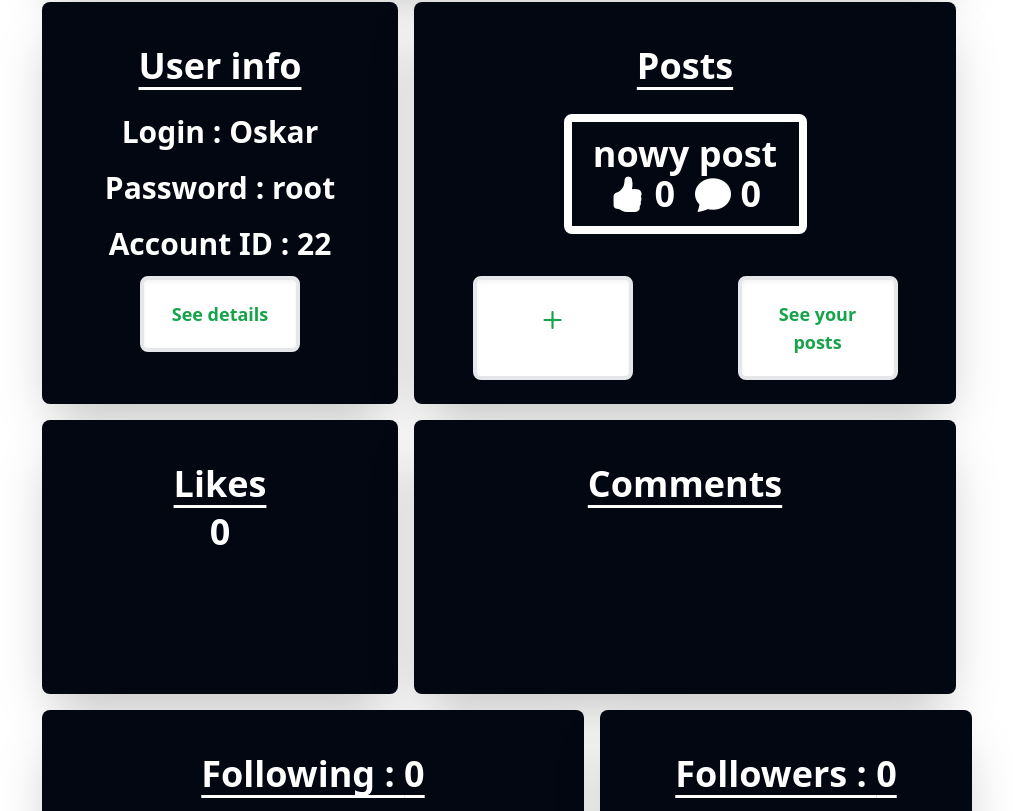
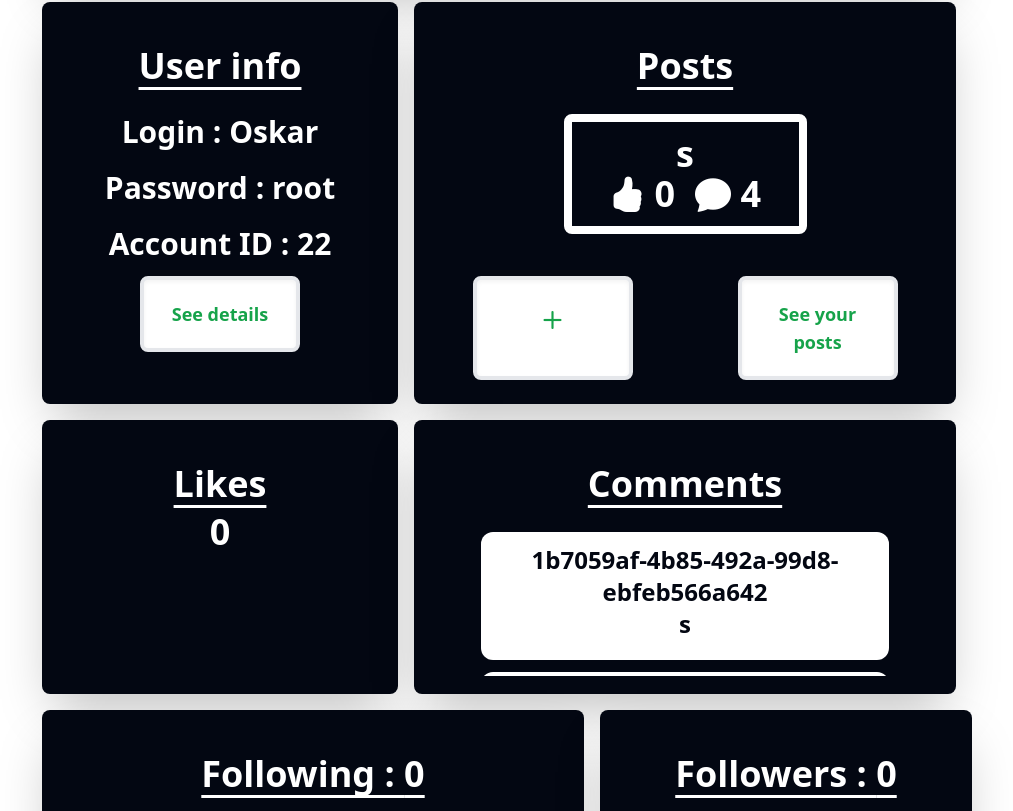
Before and after one commit to OskarProgrammer/Social-Media, a React (Vite) app: page /account in a window 1280 px wide. Shown: the part 349-1160 px from the top of the page, without its empty margins (133-1146 px from the left). Built offline with nearby package versions, Linux system fonts and the light colour scheme; data requests are answered from the project's data file.

Commit message:
Creating date of comment

```diff
--- a/data/db.json
+++ b/data/db.json
@@ -21,14 +21,43 @@
   ],
   "posts": [
     {
-      "id": "f4007755-23dd-4643-b975-72bd31db7e9e",
-      "title": "nowy post",
-      "desc": "sdsds",
-      "img": "sss",
+      "id": "1b7059af-4b85-492a-99d8-ebfeb566a642",
+      "title": "s",
+      "desc": "s",
+      "img": "s",
       "likes": [],
       "ownerID": "22",
-      "createdAt": "2024-09-16T11:27:14.871Z"
+      "createdAt": "2024-09-16T18:39:05.240Z"
     }
   ],
-  "comments": []
+  "comments": [
+    {
+      "id": "7b7e849a-a2ac-408d-9100-5ea4150e3d22",
+      "ownerID": "22",
+      "postID": "1b7059af-4b85-492a-99d8-ebfeb566a642",
+      "comment": "s",
+      "createdAt": "2024-09-16T18:47:40.109Z"
+    },
+    {
+      "id": "b56492e9-5f6b-47ff-a444-eeeeb446d4e1",
+      "ownerID": "22",
+      "postID": "1b7059af-4b85-492a-99d8-ebfeb566a642",
+      "comment": "s",
+      "createdAt": "2024-09-16T18:49:05.369Z"
+    },
+    {
+      "id": "54abfd30-fa4b-483b-aa01-42c7a3859fdd",
+      "ownerID": "22",
+      "postID": "1b7059af-4b85-492a-99d8-ebfeb566a642",
+      "comment": "s",
+      "createdAt": "2024-09-16T18:51:09.931Z"
+    },
+    {
+      "id": "5654dc50-e52c-4b5e-bb38-a4daf63dc7df",
+      "ownerID": "22",
+      "postID": "1b7059af-4b85-492a-99d8-ebfeb566a642",
+      "comment": "s",
+      "createdAt": "2024-09-16T18:51:41.285Z"
+    }
+  ]
 }
--- a/src/components/CommentTab.jsx
+++ b/src/components/CommentTab.jsx
@@ -1,12 +1,42 @@
 
-// importing
+// importing api functions
 import axios from "axios"
+
+// importing functions and components from react library
 import { useEffect, useState } from "react"
+
+// importing date functions
+import { getSecondsDiff, getMinutesDiff, getHoursDiff } from "../date_functions/date_functions"
 
 
 export const CommentTab = ( { commentInfo } ) => {
 
     let [author, setAuthor] = useState()
+
+    const diff = () =>{
+        // creating format
+        const responseFormat = ( text ) =>{
+            return "Created " + text + " ago"
+        }
+
+        // creating current date
+        const currentDate = new Date()
+
+        // getting diff between current date and date of creating the postInfo
+        const secondsDiff = getSecondsDiff(currentDate, new Date(commentInfo?.createdAt))
+        const minutesDiff = getMinutesDiff(currentDate, new Date(commentInfo?.createdAt))
+        const hoursDiff = getHoursDiff(currentDate, new Date(commentInfo?.createdAt))
+
+        if ( secondsDiff > 60 ){
+            if ( minutesDiff > 60) {
+                return responseFormat(`${hoursDiff} hours`)
+            }else{
+                return responseFormat(`${minutesDiff} minutes`)
+            }
+        } else {
+            return responseFormat(`${secondsDiff} seconds`)
+        }
+    }
 
     const fetchData = async () => {
         author = await axios.get(`http://localhost:3000/users/${commentInfo.ownerID}`).then((res) => res.data)
@@ -22,6 +52,7 @@ export const CommentTab = ( { commentInfo } ) => {
             <div className="authorImage text-gray-950">
                 <i className="bi bi-person-circle"/>
                 <p>{author?.login}</p>
+                <p>{diff()}</p>
             </div>
             <div className="comment">
                 {commentInfo.comment}
--- a/src/components/PostDetailsTab.jsx
+++ b/src/components/PostDetailsTab.jsx
@@ -22,27 +22,31 @@ const useData = ( postID ) => {
 
 
     useEffect(()=>{
-        const fetchData = async () => {
+        const timeout = setTimeout(async () => {
+
             // getting postInfo
-            postInfo = await axios.get(`http://localhost:3000/posts/${postID}`).then( (res) => {return res.data} )
+            postInfo = await axios.get(`http://localhost:3000/posts/${postID}`).then( (res) => { return res.data } )
+                                                                               .catch( () => { throw new Error("Error during postInfo fetch")} )
             setPostInfo(postInfo)
 
             // getting author info
-            authorInfo = await axios.get(`http://localhost:3000/users/${postInfo.ownerID}`).then((res)=>{return res.data})
+            authorInfo = await axios.get(`http://localhost:3000/users/${postInfo.ownerID}`).then((res)=>{ return res.data })
+                                                                                           .catch( () => { throw new Error("Error during authorInfo fetch")})
             setAuthorInfo(authorInfo)
 
             // getting currentUser
-            currentUser = await getCurrentUserInfo().catch( () => { return undefined } )
+            currentUser = await getCurrentUserInfo().catch( () => { throw new Error("Error during currentUser fetch") } )
             setCurrentUser(currentUser)
 
             // getting comments
-            comments = await getCommentsFromPost(postID).catch(()=>{ return undefined })
+            comments = await getCommentsFromPost(postID).catch(()=>{ throw new Error("Error during comments fetch") })
             setComments(comments)
 
-        }
+        }, 100)
 
-        return () => { fetchData() }
+        return () => { clearTimeout(timeout) }
     },[])
+
 
     return [postInfo,
         authorInfo,
@@ -57,18 +61,12 @@ export const PostDetailsTab =  ({ postID }) => {
     let [comment, setComment] = useState("")
 
     let [postInfoLoader, authorInfo, currentUser, commentsLoader] = useData( postID )
-    let [postInfo, setPostInfo] = useState(postInfoLoader)
     let [commentsInfo, setCommentsInfo] = useState(commentsLoader)
-
-    let [currentDate, setCurrentDate] = useState(new Date())
 
 
     // useEffect
     useEffect(()=>{
         const interval = setInterval( async () => {
-
-            postInfo  = await axios.get(`http://localhost:3000/posts/${postInfoLoader.id}`).then((res)=>{ return res.data })
-            setPostInfo(postInfo)
 
             // getting comments
             commentsInfo = await getCommentsFromPost(postID).catch(()=>{ return undefined })
@@ -80,39 +78,31 @@ export const PostDetailsTab =  ({ postID }) => {
         return () => { clearInterval(interval) }
     })
 
-    // useEffect to update current date
-    useEffect(()=>{
-        const interval = setInterval( async () => {
-
-            currentDate = new Date()
-            setCurrentDate(currentDate)
-
-        }, 1000)
-
-        return () => { clearInterval(interval) }
-    })
 
     const like = async () => {
-        if ( postInfo.likes.includes(currentUser.id) ) {
-            postInfo.likes = postInfo.likes.filter( e => e != currentUser.id)
+        if ( postInfoLoader.likes.includes(currentUser.id) ) {
+            postInfoLoader.likes = postInfoLoader.likes.filter( e => e != currentUser.id)
         } else {
-            postInfo.likes.push(currentUser.id)
+            postInfoLoader.likes.push(currentUser.id)
         }
 
         try {
-            await axios.put(`http://localhost:3000/posts/${postInfo.id}`, postInfo)
+            await axios.put(`http://localhost:3000/posts/${postInfoLoader.id}`, postInfoLoader)
         } catch { throw new Error("Something went wrong")}
 
     }
 
     const createComment = async () => {
 
+        if (comment.length == 0) { return }
+
         // creating newComment object
         const newComment = {
             id : crypto.randomUUID(),
             ownerID: currentUser.id,
-            postID: postInfo.id,
-            comment: comment
+            postID: postInfoLoader.id,
+            comment: comment,
+            createdAt : new Date()
         }
 
         try {
@@ -125,16 +115,16 @@ export const PostDetailsTab =  ({ postID }) => {
     const diff = () =>{
         // creating format
         const responseFormat = ( text ) =>{
-            return "Sent " + text + " ago"
+            return "Posted " + text + " ago"
         }
 
         // creating current date
         const currentDate = new Date()
 
-        // getting diff between current date and date of creating the postInfo
-        const secondsDiff = getSecondsDiff(currentDate, new Date(postInfo?.createdAt))
-        const minutesDiff = getMinutesDiff(currentDate, new Date(postInfo?.createdAt))
-        const hoursDiff = getHoursDiff(currentDate, new Date(postInfo?.createdAt))
+        // getting diff between current date and date of creating the postInfoLoader
+        const secondsDiff = getSecondsDiff(currentDate, new Date(postInfoLoader?.createdAt))
+        const minutesDiff = getMinutesDiff(currentDate, new Date(postInfoLoader?.createdAt))
+        const hoursDiff = getHoursDiff(currentDate, new Date(postInfoLoader?.createdAt))
 
         if ( secondsDiff > 60 ){
             if ( minutesDiff > 60) {
@@ -166,9 +156,9 @@ export const PostDetailsTab =  ({ postID }) => {
                     </div>
 
                     <div className="informations">
-                        <p className="title text-2xl">{postInfo?.title}</p>
+                        <p className="title text-2xl">{postInfoLoader?.title}</p>
                         <div className="descTab text-lg">
-                            {postInfo?.desc}
+                            {postInfoLoader?.desc}
                         </div>
                     </div>
 
@@ -176,9 +166,9 @@ export const PostDetailsTab =  ({ postID }) => {
 
                 <div className="iconsBar">
 
-                    <button className={`btn border-0 shadow-none ${postInfo?.likes.includes(currentUser?.id) ? "liked" : "disLiked"}`} onClick={()=>{ like() }}>
+                    <button className={`btn border-0 shadow-none ${postInfoLoader?.likes.includes(currentUser?.id) ? "liked" : "disLiked"}`} onClick={()=>{ like() }}>
                         <i className="bi bi-hand-thumbs-up-fill"/>
-                        <p className="text-gray-500">{postInfo?.likes.length}</p>
+                        <p className="text-gray-500">{postInfoLoader?.likes.length}</p>
                     </button>
 
                     <button className={`btn border-0  shadow-none ${isExpanded ? "active" : "notActive"}`} onClick={()=>{setIsExpanded(!isExpanded)}}>
@@ -199,11 +189,14 @@ export const PostDetailsTab =  ({ postID }) => {
                                                 onChange={(e)=>{setComment(e.target.value)}}/>
 
                                         <button className="commentInputBtn"
-                                                onClick={()=>{ createComment() }}>Send</button>
+                                                onClick={()=>{ createComment() }}>Send
+                                        </button>
                                     </div>
-                                    {commentsInfo?.map((comment)=>(
-                                        <CommentTab commentInfo={comment} />
-                                    ))}
+                                    <div className="comments">
+                                        {commentsInfo?.map((comment)=>(
+                                            <CommentTab commentInfo={comment} />
+                                        ))}
+                                    </div>
                                 </div>
                             : ""}
 
--- a/src/index.css
+++ b/src/index.css
@@ -158,8 +158,8 @@
   }
 
   .commentTab {
-    @apply p-5 shadow-lg shadow-gray-600 rounded-xl bg-white text-gray-950;
-    @apply grid grid-cols-4 grid-rows-2
+    @apply p-5 shadow-lg shadow-gray-600 rounded-xl bg-white text-gray-950 mx-5;
+    @apply grid grid-cols-4 grid-rows-2;
   }
 
   .comment {
@@ -255,4 +255,9 @@
     @apply text-xl text-start ms-1;
   }
 
+  .comments {
+    @apply flex flex-col gap-3 h-80 mx-5;
+    overflow-y: auto;
+  }
+
 }
```
